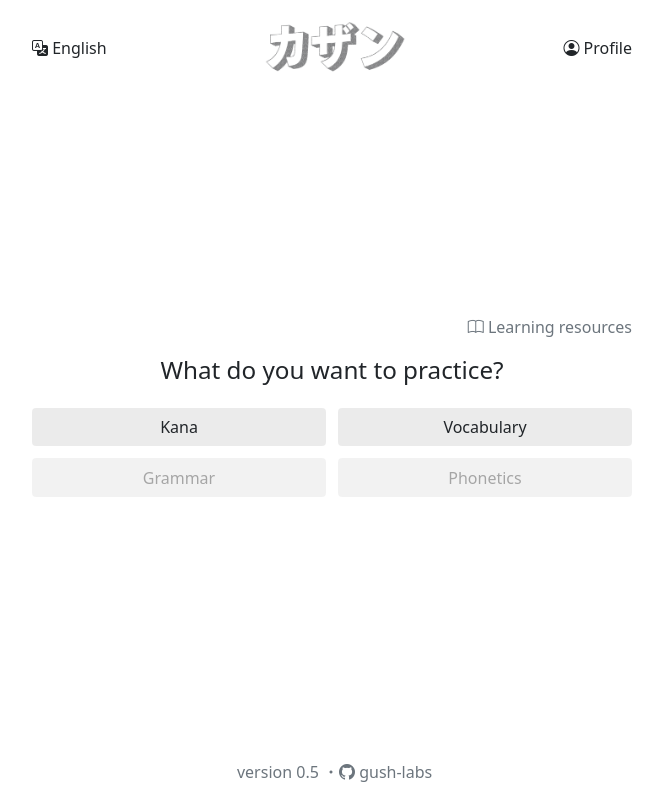
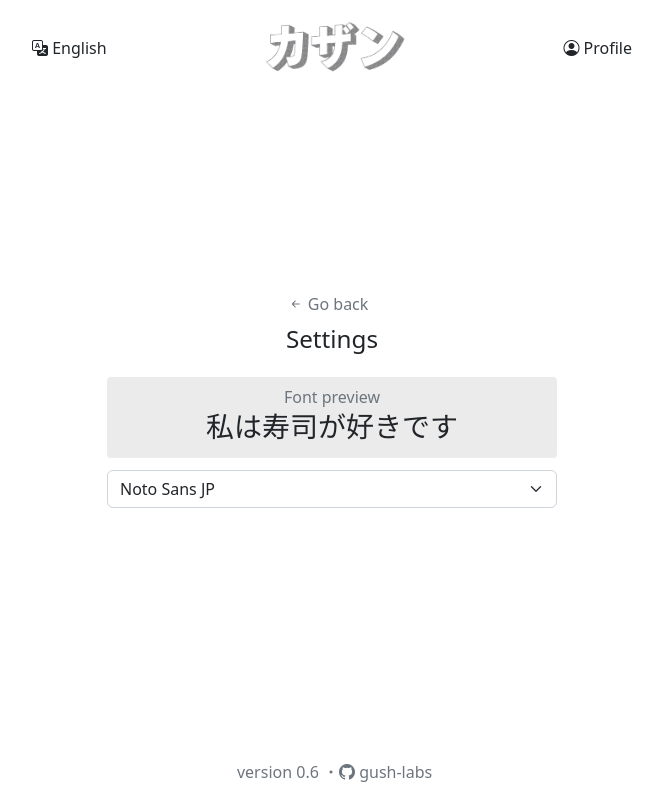
Before and after one commit to gush-labs/kazan, a Vue app: page /settings in a window 1280 px wide. Shown: the whole page, without its empty margins (308-971 px from the left). Built offline with nearby package versions, Linux system fonts and the light colour scheme.

Commit message:
Add settings page. Fix some typos.

```diff
--- a/index.html
+++ b/index.html
@@ -9,7 +9,7 @@
     <link rel="stylesheet" href="https://cdn.jsdelivr.net/npm/bootstrap-icons@1.8.3/font/bootstrap-icons.css">
     <link rel="preconnect" href="https://fonts.googleapis.com">
     <link rel="preconnect" href="https://fonts.gstatic.com" crossorigin>
-    <link href="https://fonts.googleapis.com/css2?family=Noto+Sans+JP:wght@400;500&display=swap" rel="stylesheet">
+    <link href="https://fonts.googleapis.com/css2?family=M+PLUS+Rounded+1c&family=Noto+Sans+JP&family=Noto+Serif+JP&display=swap" rel="stylesheet">
     <title>カザン - Kazan</title>
     <meta name="description" content="App to help you learn Japanese language. Practice hiragana, katakana, test your vocabulary, kanji and grammar knowledge.">
     <link rel="apple-touch-icon" href="/icon.png">
--- a/src/App.vue
+++ b/src/App.vue
@@ -2,6 +2,15 @@
 import { RouterView } from "vue-router";
 import AppFooter from "@/components/AppFooter.vue";
 import AppHeader from "./components/AppHeader.vue";
+import { Application, ConfigurationOptions } from "@/core/Application";
+import { computed } from "vue";
+
+const configuration = Application.configuration;
+const fonts = ConfigurationOptions.availableJapaneseFonts;
+const currentFont = computed(
+  () => '"' + fonts[configuration.japaneseFont].name + '"'
+);
+const currentStyle = computed(() => fonts[configuration.japaneseFont].style);
 </script>
 
 <template>
@@ -149,7 +158,8 @@ body {
 
 /* Fonts for japanese texts (not great, but better than default ones) */
 .japanese {
-  font-family: "Noto Sans JP", sans-serif;
+  font-family: v-bind(currentFont);
+  font-style: v-bind(currentStyle);
 }
 
 /* Styles to properly size text related to parent elements.
--- a/src/components/AppFooter.vue
+++ b/src/components/AppFooter.vue
@@ -80,7 +80,7 @@ watchUpdateDelay(
     <div class="empty">-</div>
     <Transition name="info">
       <div v-if="info" class="bottom-text">
-        version 0.5
+        version 0.6
         <i class="bi bi-dot"></i>
         <a class="author-link text-muted" href="https://github.com/gush-labs"
           ><i class="bi bi-github"></i> gush-labs</a
@@ -88,7 +88,10 @@ watchUpdateDelay(
       </div>
     </Transition>
     <Transition name="process">
-      <div v-if="process" class="process-view shadow d-flex flex-row ps-1 mb-3 pe-1 align-items-center">
+      <div
+        v-if="process"
+        class="process-view shadow d-flex flex-row ps-1 mb-3 pe-1 align-items-center"
+      >
         <LoadingCircle class="loading-icon"></LoadingCircle>
         <div class="mx-2">{{ process.message }}...</div>
       </div>
--- a/src/core/Application.ts
+++ b/src/core/Application.ts
@@ -91,8 +91,16 @@ class Status {
   );
 }
 
+export class ConfigurationOptions {
+  static availableJapaneseFonts: { name: string; style: string }[] = [
+    { name: "Noto Sans JP", style: "sans-serif" },
+    { name: "M PLUS Rounded 1c", style: "sans-serif" },
+    { name: "Noto Serif JP", style: "serif" },
+  ];
+}
+
 class Configuration {
-  japaneseFont = "";
+  japaneseFont = 0;
   enableKanaInput = true;
 }
 
--- a/src/core/Authentication.ts
+++ b/src/core/Authentication.ts
@@ -46,6 +46,9 @@ export class Authentication {
         // but failed, it means that this API key is not valid anymore
         if (response != undefined && response.code == 401 && this.user.value) {
           Application.status.errorSet("wk-login-error", "Please sign in again");
+          setTimeout(() => {
+            Application.status.errorClear("wk-login-error");
+          }, 5000);
           this.logout();
           return false;
         }
--- a/src/core/reviews/JapanesePhrases.ts
+++ b/src/core/reviews/JapanesePhrases.ts
@@ -1,6 +1,5 @@
 import { Review, RandomPicker, ReviewCard } from "@/core/Review";
 import type { CreatorParams, Creator, CreatorStatus } from "./Creator";
-import { type Ref, ref } from "vue";
 
 function createCard(
   meaning: string,
@@ -31,7 +30,7 @@ class JapanesePhrases implements Creator {
   create(params: CreatorParams, rawParams: string[]): Review | undefined {
     const cards = [
       createCard("Glad to meet you", "", ["はじめまして"]),
-      createCard("Look forward to work with you", "", [
+      createCard("Looking forward to work with you", "", [
         "よろしくおねがいします",
       ]),
       createCard("Good morning", "", ["おはようございます"]),
--- a/src/router/index.ts
+++ b/src/router/index.ts
@@ -8,6 +8,7 @@ import LearningPage from "@/views/LearningPage.vue";
 import VocabularyPage from "@/views/VocabularyPage.vue";
 import ApiGuide from "@/views/ApiGuide.vue";
 import ProfilePage from "@/views/ProfilePage.vue";
+import SettingsPage from "@/views/SettingsPage.vue";
 
 const router = createRouter({
   history: createWebHistory(import.meta.env.BASE_URL),
@@ -16,6 +17,11 @@ const router = createRouter({
       path: "/:page(.*)?",
       name: "home",
       component: HomePage,
+    },
+    {
+      path: "/settings",
+      name: "settings",
+      component: SettingsPage,
     },
     {
       path: "/api-guide",
--- a/src/views/LearningPage.vue
+++ b/src/views/LearningPage.vue
@@ -32,7 +32,7 @@ const links = [
   },
   {
     name: "Japanese Phonetics by Dogen",
-    description: "Online course on Patron on Japanese phonetics.",
+    description: "Online course on Patreon on Japanese phonetics.",
     links: [{ name: "@dogen", link: "https://www.patreon.com/dogen/posts" }],
   },
 ];
--- a/src/views/ProfilePage.vue
+++ b/src/views/ProfilePage.vue
@@ -23,11 +23,11 @@ const user = Authentication.user;
         </div>
       </div>
 
-      <div class="control-buttons-container">
+      <div class="control-buttons-container mt-4">
         <PageLink :to="{ name: 'login' }" v-if="!user" icon="box-arrow-right"
           >Sign in</PageLink
         >
-        <ActionButton icon="gear" disabled>Settings</ActionButton>
+        <PageLink :to="{ name: 'settings' }" icon="gear">Settings</PageLink>
         <ActionButton
           @click="() => Authentication.logout()"
           v-if="user"
--- /dev/null
+++ b/src/views/SettingsPage.vue
@@ -0,0 +1,57 @@
+<script setup lang="ts">
+import ActionButton from "@/components/ActionButton.vue";
+import { Application, ConfigurationOptions } from "@/core/Application";
+import { computed } from "vue";
+import router from "@/router";
+
+const configuration = Application.configuration;
+const fonts = ConfigurationOptions.availableJapaneseFonts;
+</script>
+
+<template>
+  <div class="d-flex flex-column justify-content-center align-items-center">
+    <div class="settings-container d-flex flex-column">
+      <ActionButton
+        plain
+        @click="() => router.back()"
+        class="text-muted pe-2"
+        icon="arrow-left-short"
+        >Go back</ActionButton
+      >
+
+      <div class="title-container text-center mt-2 mb-3"><h4>Settings</h4></div>
+
+      <div class="font-sample d-flex flex-column py-2">
+        <div class="text-muted text-center">Font preview</div>
+        <div class="japanese text-center"><h3>私は寿司が好きです</h3></div>
+      </div>
+
+      <select
+        class="form-select gap-top"
+        aria-label="Default select example"
+        v-model="configuration.japaneseFont"
+      >
+        <option v-for="(font, id) in fonts" :key="id" :value="id">
+          {{ font.name }}
+        </option>
+      </select>
+    </div>
+  </div>
+</template>
+
+<style scoped>
+.font-sample {
+  border-radius: var(--button-border-radius);
+  background-color: var(--button-bg-color);
+}
+@media screen and (max-width: 650px) {
+  .settings-container {
+    width: 100%;
+  }
+}
+@media screen and (min-width: 650px) {
+  .settings-container {
+    width: 75%;
+  }
+}
+</style>
```
